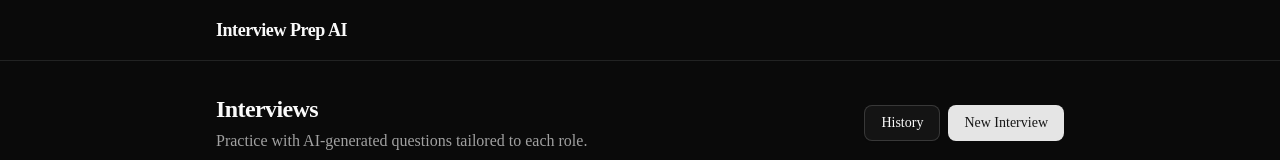
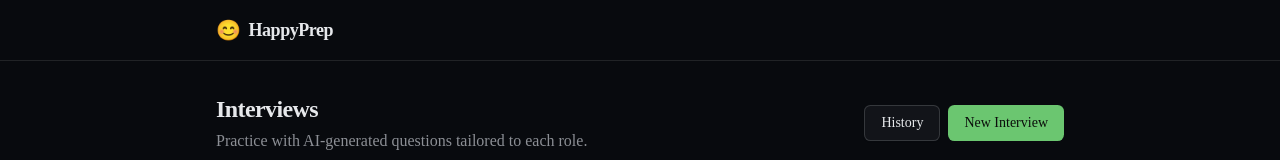
Before and after one commit to shiki4709/interview-prep-ai, a Next.js app: page / in a window 1280 px wide. Shown: the top 160 px of the page. Built offline with nearby package versions, Linux system fonts and the light colour scheme; no server answers; the database is empty.

Commit message:
style: rename to HappyPrep, tinted dark theme, tighter border-radius, fix grammar

```diff
--- a/src/app/globals.css
+++ b/src/app/globals.css
@@ -72,7 +72,7 @@
   --chart-3: oklch(0.439 0 0);
   --chart-4: oklch(0.371 0 0);
   --chart-5: oklch(0.269 0 0);
-  --radius: 0.625rem;
+  --radius: 0.5rem;
   --sidebar: oklch(0.985 0 0);
   --sidebar-foreground: oklch(0.145 0 0);
   --sidebar-primary: oklch(0.205 0 0);
@@ -84,24 +84,24 @@
 }
 
 .dark {
-  --background: oklch(0.145 0 0);
-  --foreground: oklch(0.985 0 0);
-  --card: oklch(0.205 0 0);
-  --card-foreground: oklch(0.985 0 0);
-  --popover: oklch(0.205 0 0);
-  --popover-foreground: oklch(0.985 0 0);
-  --primary: oklch(0.922 0 0);
-  --primary-foreground: oklch(0.205 0 0);
-  --secondary: oklch(0.269 0 0);
-  --secondary-foreground: oklch(0.985 0 0);
-  --muted: oklch(0.269 0 0);
-  --muted-foreground: oklch(0.708 0 0);
-  --accent: oklch(0.269 0 0);
-  --accent-foreground: oklch(0.985 0 0);
+  --background: oklch(0.145 0.008 260);
+  --foreground: oklch(0.93 0.005 260);
+  --card: oklch(0.195 0.01 260);
+  --card-foreground: oklch(0.93 0.005 260);
+  --popover: oklch(0.195 0.01 260);
+  --popover-foreground: oklch(0.93 0.005 260);
+  --primary: oklch(0.75 0.15 145);
+  --primary-foreground: oklch(0.16 0.01 145);
+  --secondary: oklch(0.25 0.01 260);
+  --secondary-foreground: oklch(0.93 0.005 260);
+  --muted: oklch(0.25 0.01 260);
+  --muted-foreground: oklch(0.65 0.01 260);
+  --accent: oklch(0.25 0.015 260);
+  --accent-foreground: oklch(0.93 0.005 260);
   --destructive: oklch(0.704 0.191 22.216);
-  --border: oklch(1 0 0 / 10%);
-  --input: oklch(1 0 0 / 15%);
-  --ring: oklch(0.556 0 0);
+  --border: oklch(1 0.005 260 / 10%);
+  --input: oklch(1 0.005 260 / 15%);
+  --ring: oklch(0.75 0.15 145);
   --chart-1: oklch(0.87 0 0);
   --chart-2: oklch(0.556 0 0);
   --chart-3: oklch(0.439 0 0);
--- a/src/app/layout.tsx
+++ b/src/app/layout.tsx
@@ -13,7 +13,7 @@ const geistMono = Geist_Mono({
 });
 
 export const metadata: Metadata = {
-  title: "Interview Prep AI",
+  title: "HappyPrep",
   description: "AI-powered interview practice with personalized questions and evaluation",
 };
 
@@ -30,8 +30,9 @@ export default function RootLayout({
       <body className="min-h-full flex flex-col bg-background text-foreground">
         <header className="border-b border-border">
           <div className="max-w-4xl mx-auto px-6 py-4">
-            <a href="/" className="text-lg font-semibold tracking-tight">
-              Interview Prep AI
+            <a href="/" className="text-lg font-semibold tracking-tight flex items-center gap-2">
+              <span className="text-xl">😊</span>
+              <span>HappyPrep</span>
             </a>
           </div>
         </header>
--- a/src/app/page.tsx
+++ b/src/app/page.tsx
@@ -95,7 +95,7 @@ export default function HomePage() {
               <CardContent>
                 <span className="text-xs text-muted-foreground">
                   {interview.questionCount > 0
-                    ? `${interview.questionCount} questions`
+                    ? `${interview.questionCount} question${interview.questionCount !== 1 ? "s" : ""}`
                     : "No questions generated yet"}
                 </span>
               </CardContent>
```
